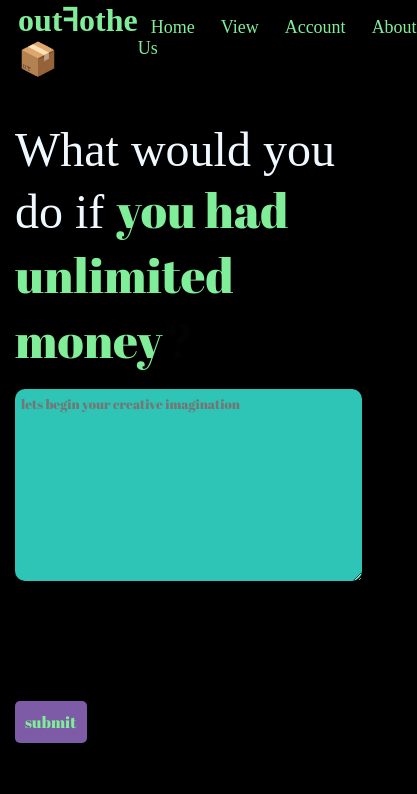
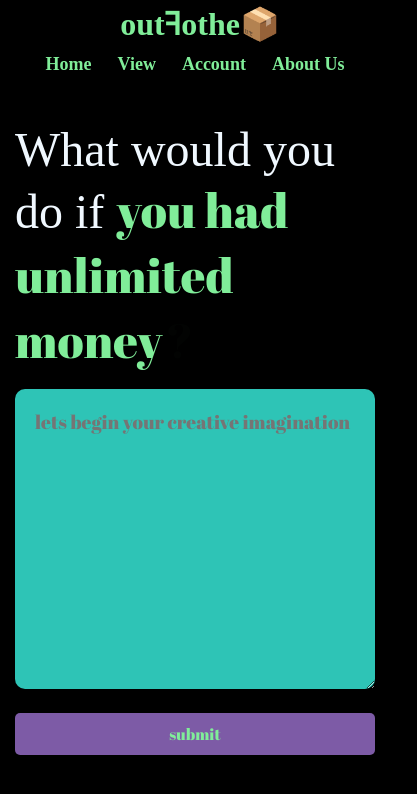
Before and after one commit to Riponz/outfothebox, a React (Vite) app in the folder client/: page / in a window 390 px wide. Shown: the top 794 px of the page, 417 px wide, since content can reach past the window. Built offline with nearby package versions, Linux system fonts and the light colour scheme.

Commit message:
responsive-design

```diff
--- a/client/src/QuesAns.css
+++ b/client/src/QuesAns.css
@@ -1,8 +1,7 @@
 .main{
     height: 80vh;
     padding: 10px;
-    margin-left: 5px;
-    margin-top: 20px;
+    margin: 20px 5px 0px;
     color: aliceblue;
     display: flex;
     flex-direction: column;
@@ -22,6 +21,7 @@
 
 form{
     height: 42vh;
+    width: auto;
     display: flex;
     flex-direction: column;
     justify-content: space-between;
@@ -29,7 +29,7 @@
 }
 
 .answer{
-    width: 95%;
+    width: 100%;
 }
 
 .anstext{
@@ -43,7 +43,7 @@
     border-radius: 10px;
     background-color: #2EC4B6;
     border: none;
-    padding: 6px;
+    padding: 20px;
     position: static;
 }
 
@@ -61,3 +61,24 @@
     color: #80ED99;
     background-color: #7D5BA6;
 }
+
+
+@media only screen and (max-width: 670px) {
+    .main{
+        display: flex;
+        flex-direction: column;
+        justify-content: space-evenly;
+        align-items: center;
+    }
+    .anstext{
+        padding: 20px;
+        font-size: larger;
+    }
+    .submit{
+        margin-top: 20px ;
+        width: 100%;
+        display: flex;
+        justify-content: center;
+        align-items: center;
+    }
+  }
--- a/client/src/components/Navbar.css
+++ b/client/src/components/Navbar.css
@@ -1,4 +1,4 @@
-.nav{
+.nav {
     color: #7D5BA6;
     padding: 8px;
     display: flex;
@@ -10,33 +10,48 @@
     text-decoration: none;
 }
 
-.menuItems{
+.menuItems {
     text-decoration: none;
     color: #80ED99;
 }
 
-.logo{
+.logo {
     margin-left: 10px;
     font-size: xx-large;
     font-weight: 600;
 }
 
-.logoText{
+.logoText {
     text-decoration: none;
     color: #80ED99;
 }
 
-.menu{
+.menu {
     /* background-color: aliceblue; */
     width: max-content;
 }
 
-.Home{
+.Home {
     color: #80ED99;
 }
 
-.menuItems{
+.menuItems {
     font-size: large;
     font-weight: 500;
     padding: 0 13px;
 }
+
+@media only screen and (max-width: 670px) {
+    .nav {
+        display: flex;
+        flex-direction: column;
+        justify-content: center;
+        align-items: center;
+    }
+    .logo{
+        margin-bottom: 10px;
+    }
+    .menuItems{
+        font-weight: bold;
+    }
+}
```
